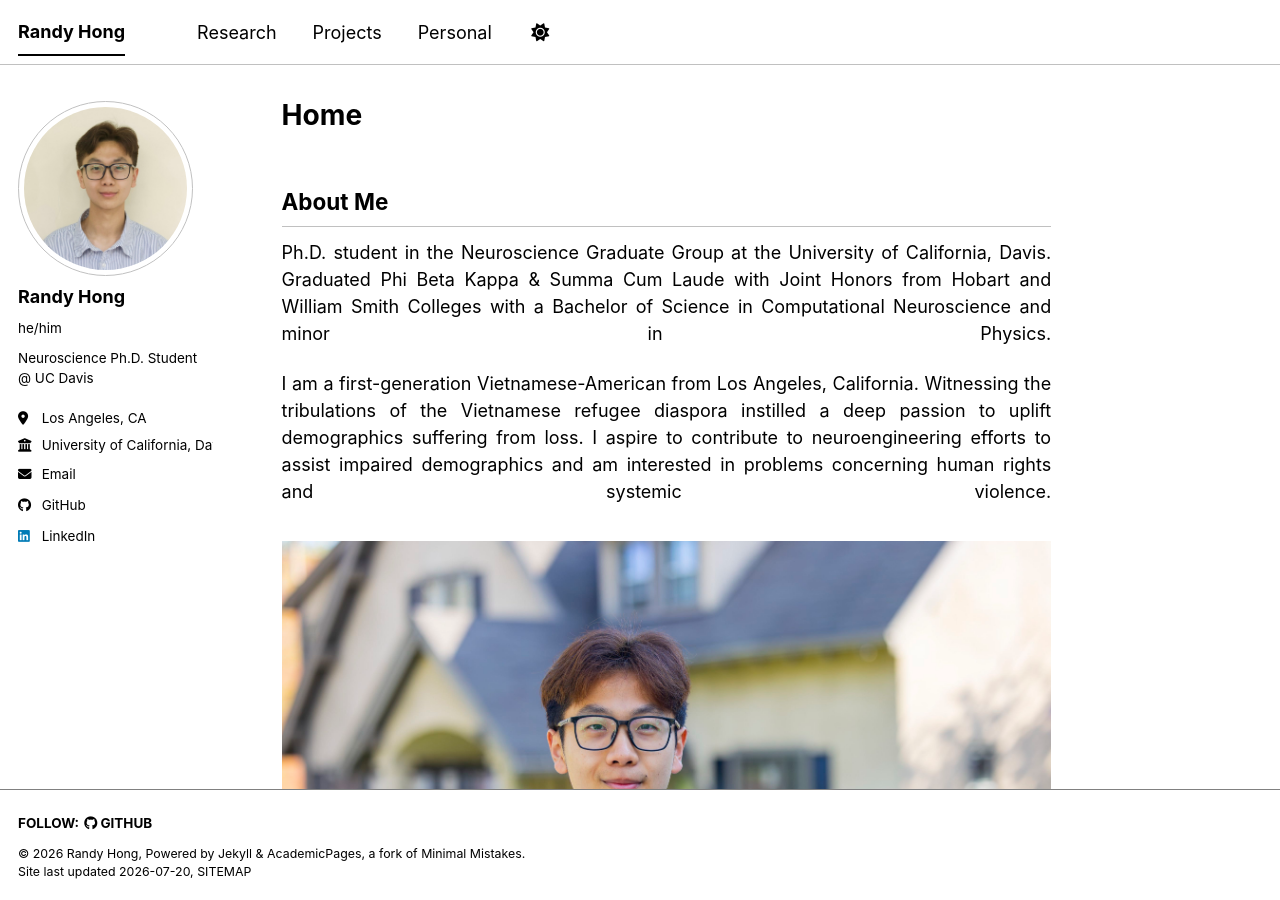
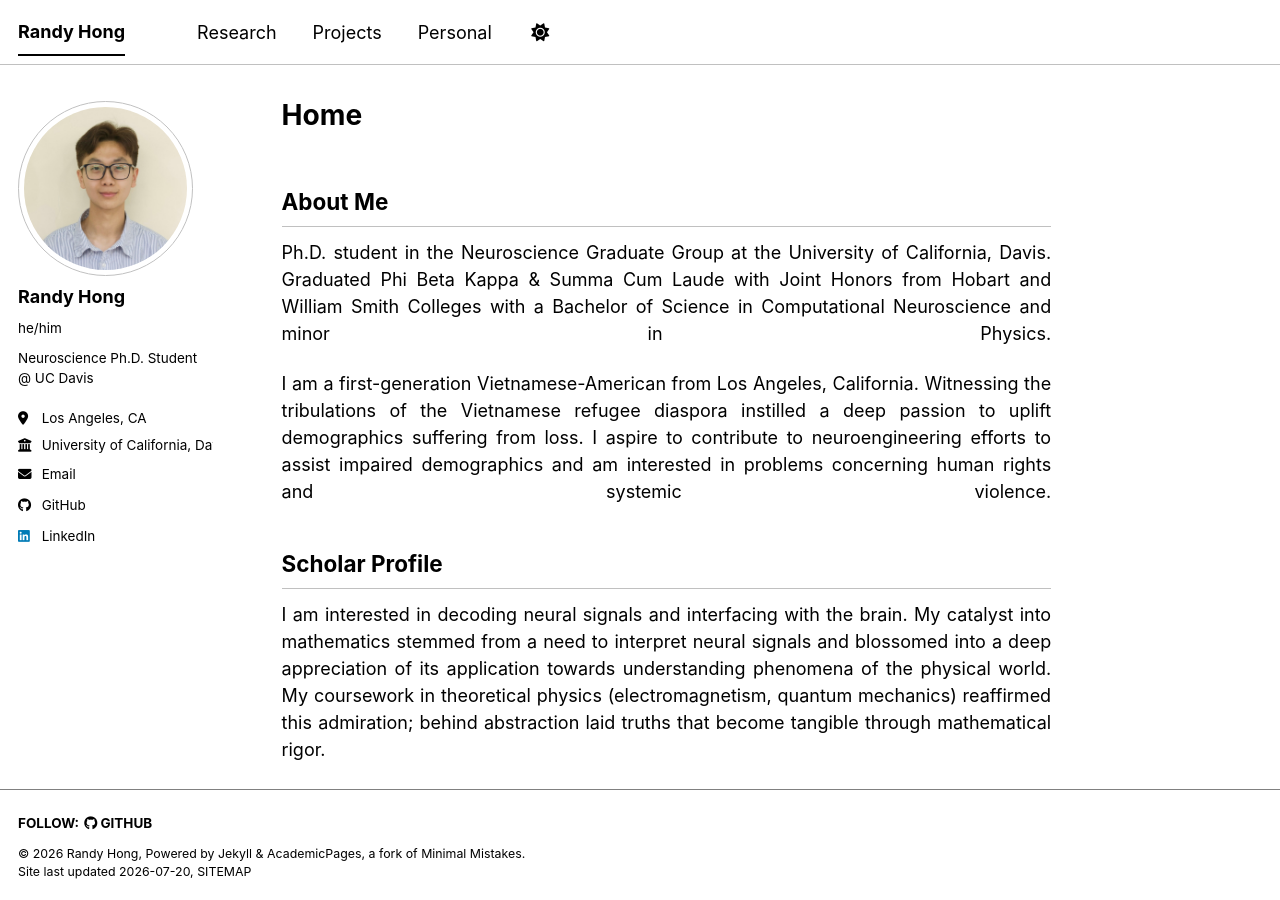
Before and after one commit to randyhongg/randyhongg.github.io, a Jekyll site: the page built from _pages/about.md, in a window 1280 px wide and 900 px high. Built offline with Jekyll 4.4.1, drawn with Linux system fonts in a browser that asks for light colours; a style sheet for code colours, icons or effects is not loaded.

Commit message:
Update about.md

```diff
--- a/_pages/about.md
+++ b/_pages/about.md
@@ -16,7 +16,6 @@ Ph.D. student in the Neuroscience Graduate Group at the University of California
 I am a first-generation Vietnamese-American from Los Angeles, California. Witnessing the tribulations of the Vietnamese refugee diaspora instilled a deep passion to uplift demographics suffering from loss. I aspire to contribute to neuroengineering efforts to assist impaired demographics and am interested in problems concerning human rights and systemic violence.
 
 </div>
-![Headshot](../images/headshot.jpg){: .align-center width="100%"}
 
 ## Scholar Profile
 
```
